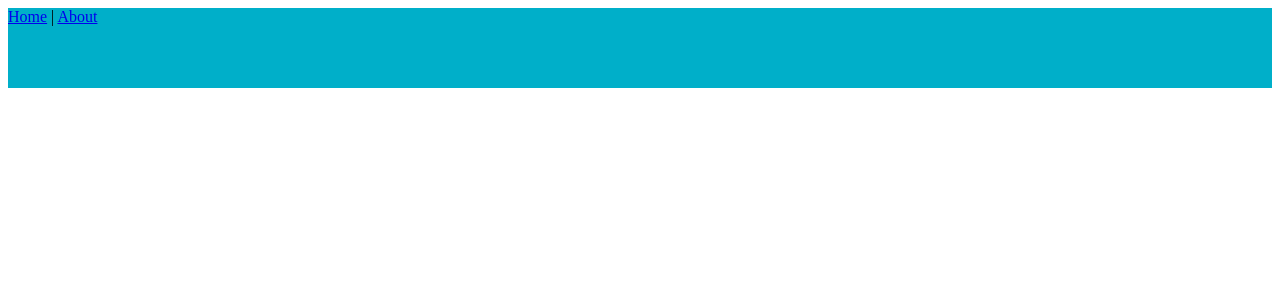
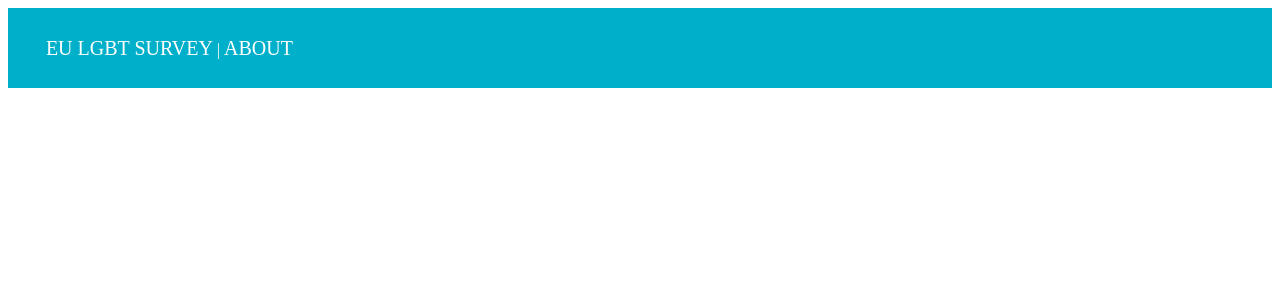
Before and after one commit to ravenusmc/eu_lgbt_survey, a Vue app in the folder client/: page / in a window 1280 px wide. Shown: the top 300 px of the page. Built offline with nearby package versions, Linux system fonts and the light colour scheme.

Commit message:
added to header

```diff
--- a/client/src/components/generic/Header.vue
+++ b/client/src/components/generic/Header.vue
@@ -2,8 +2,8 @@
   <div>
     <header>
       <div id="nav">
-        <router-link to="/">Home</router-link> |
-        <router-link to="/about">About</router-link>
+        <router-link class='router_text' to="/">EU LGBT SURVEY</router-link> |
+        <router-link class='router_text' to="/about">ABOUT</router-link>
       </div>
     </header>
   </div>
@@ -20,6 +20,24 @@ export default {
 Header {
   background: #00AFC9;
   height: 80px;
+  display: flex;
+  flex-direction: column;
+  justify-content: center;
+}
+
+#nav {
+  margin-left: 3%;
+  color: white;
+}
+
+.router_text {
+  color: white;
+  text-decoration: none;
+  font-size: 20px;
+}
+
+.router_text:hover {
+  color: yellow;
 }
 
 </style>
```
